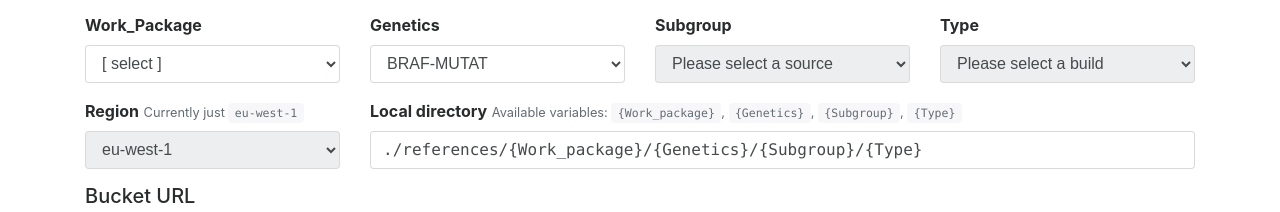
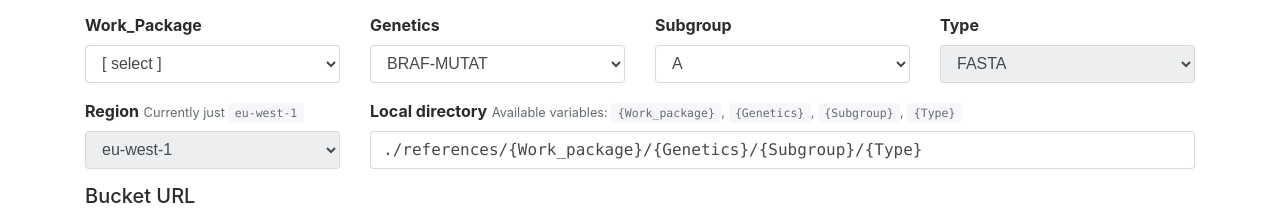
Before and after one commit to JaumeBagueCompanys/jaumebaguecompanys.github.io, a plain HTML site: page index.html in a window 1280 px wide. Shown: the part 554-766 px from the top of the page. Drawn offline with nearby package versions, Linux system fonts and the light colour scheme; some packages are replaced by stand-ins of ours; a script that the page names is missing.

Commit message:
Update index.html

```diff
--- a/index.html
+++ b/index.html
@@ -142,14 +142,16 @@
         </div>
         <div class="form-group col-sm-3">
           <label for="Subgroup">Subgroup</label>
-          <select class="form-control" id="Subgroup" disabled>
-            <option value="">Please select a source</option>
+          <select class="form-control" id="Subgroup">
+            <option value="A">A</option>
+            <option value="B">B</option>
           </select>
         </div>
         <div class="form-group col-sm-3">
           <label for="Type">Type</label>
           <select class="form-control" id="Type" disabled>
-            <option value="">Please select a build</option>
+            <option value="FASTA">FASTA</option>
+            <option value="BAM">BAM</option>
           </select>
         </div>
       </div>
```
